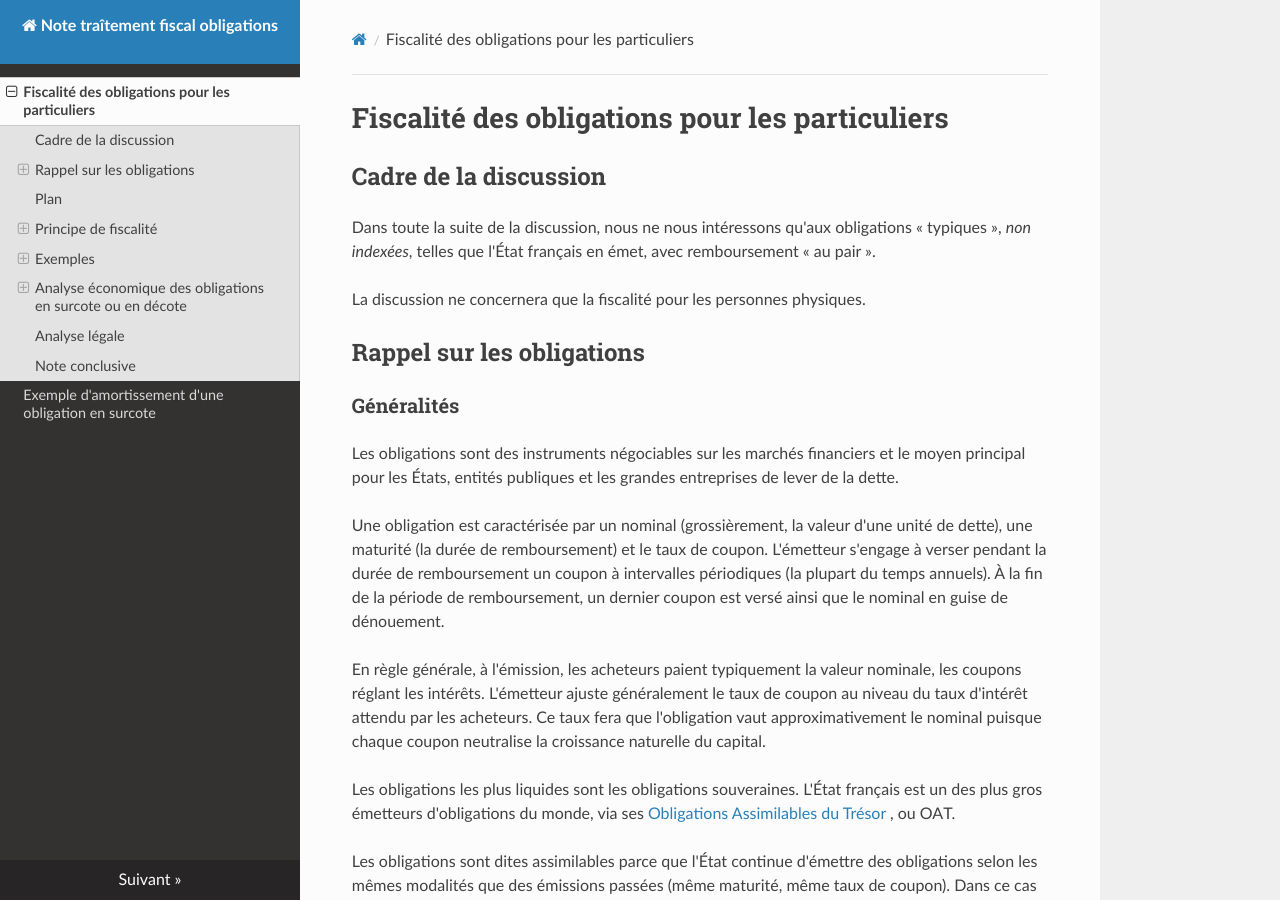
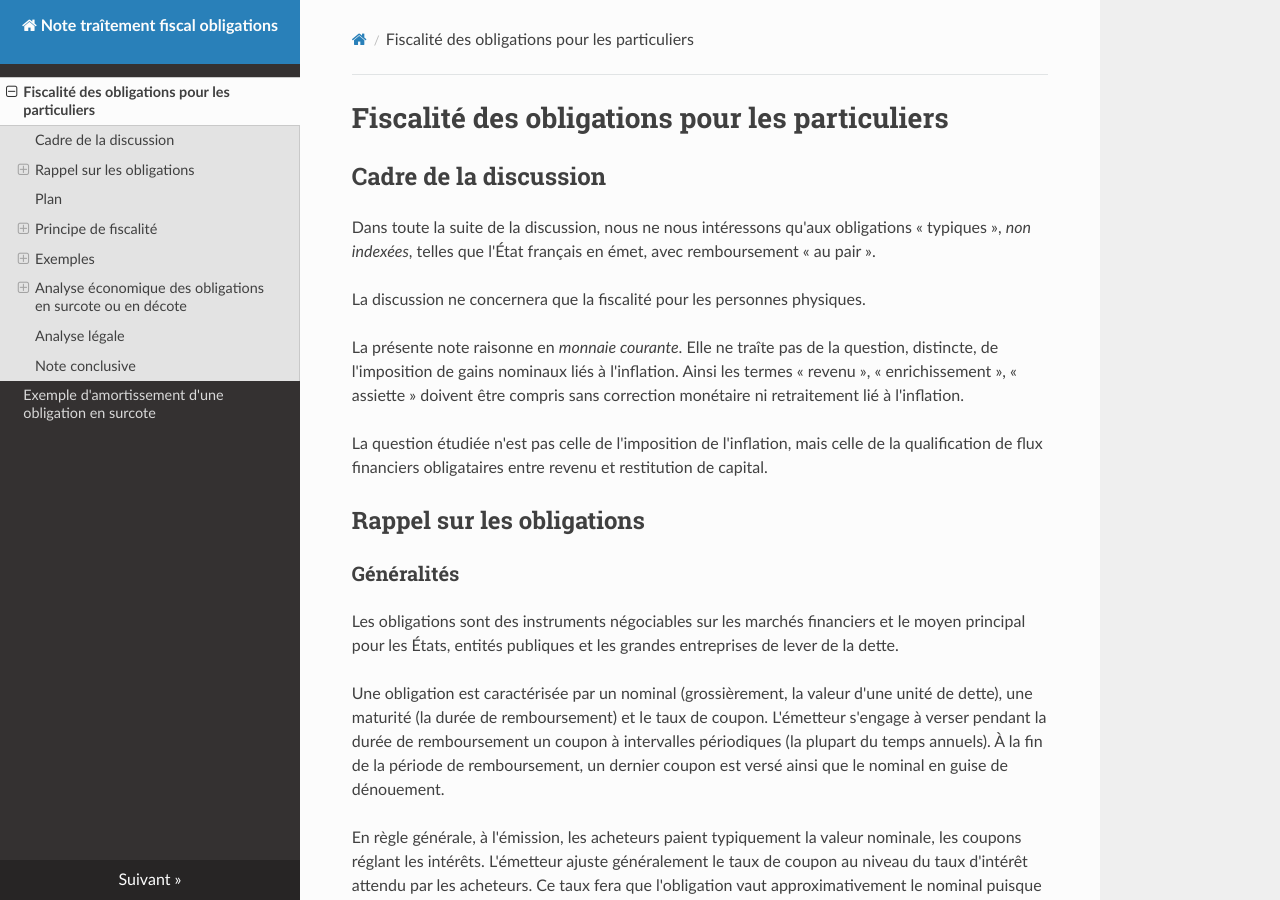
Before and after one commit to ConscritNeuneu/note-traitement-fiscal-obligations, an MkDocs documentation site: the page built from docs/note_fiscalisation_obligations.md, in a window 1280 px wide and 900 px high. Built offline with MkDocs 1.6.1, drawn with Linux system fonts in a browser that asks for light colours; nearby versions of some CDN libraries.

Commit message:
Ajout de foreword

```diff
--- a/docs/note_fiscalisation_obligations.md
+++ b/docs/note_fiscalisation_obligations.md
@@ -7,6 +7,15 @@ obligations « typiques », *non indexées*, telles que l'État français en ém
 remboursement « au pair ».
 
 La discussion ne concernera que la fiscalité pour les personnes physiques.
+
+La présente note raisonne en *monnaie courante*. Elle ne traîte pas de la
+question, distincte, de l'imposition de gains nominaux liés à l'inflation.
+Ainsi les termes « revenu », « enrichissement », « assiette » doivent être
+compris sans correction monétaire ni retraitement lié à l'inflation.
+
+La question étudiée n'est pas celle de l'imposition de l'inflation, mais
+celle de la qualification de flux financiers obligataires entre revenu et
+restitution de capital.
 
 ## Rappel sur les obligations
 
```
